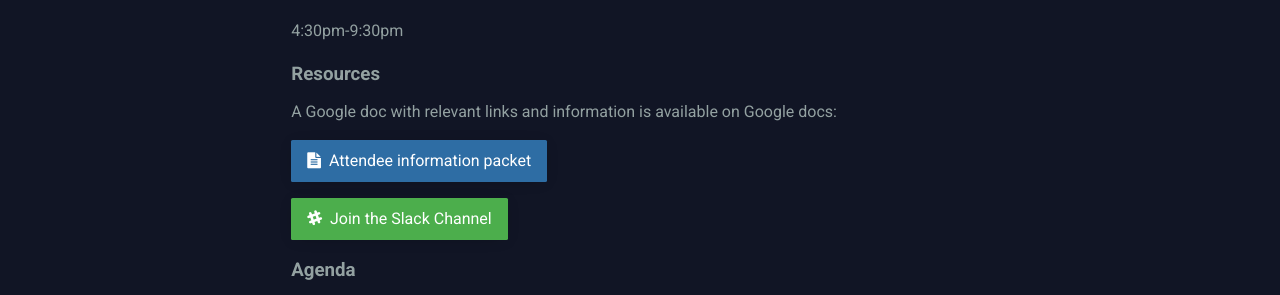
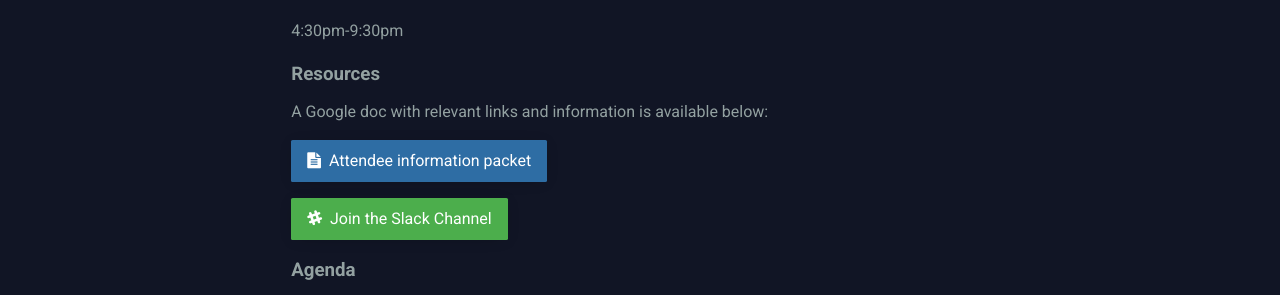
Before and after one commit to data-rescue-boston/data-rescue-boston.github.io, a Jekyll site: the page built from harvard.md, in a window 1280 px wide and 900 px high. Shown: the part 206-501 px from the top of the window. Built offline with Jekyll 4.4.1, drawn with Linux system fonts in a browser that asks for light colours.

Commit message:
Update harvard-01-resources.html

```diff
--- a/_sections/harvard-01-resources.html
+++ b/_sections/harvard-01-resources.html
@@ -8,7 +8,7 @@ page: harvard
 <p>4:30pm-9:30pm</p>
 
 <h3>Resources</h3>
-<p> A Google doc with relevant links and information is available on Google docs:</p>
+<p> A Google doc with relevant links and information is available below:</p>
 <p> <a class="btn btn-primary btn-lg" href="https://docs.google.com/document/d/1WlGzp2zhlCFmkPsmuIcxg2bdzU1jxwmVANOR9hvg8Ys/edit?usp=sharing"><i class="fa fa-file-text"></i> Attendee information packet</a>
 </p>
 
```
